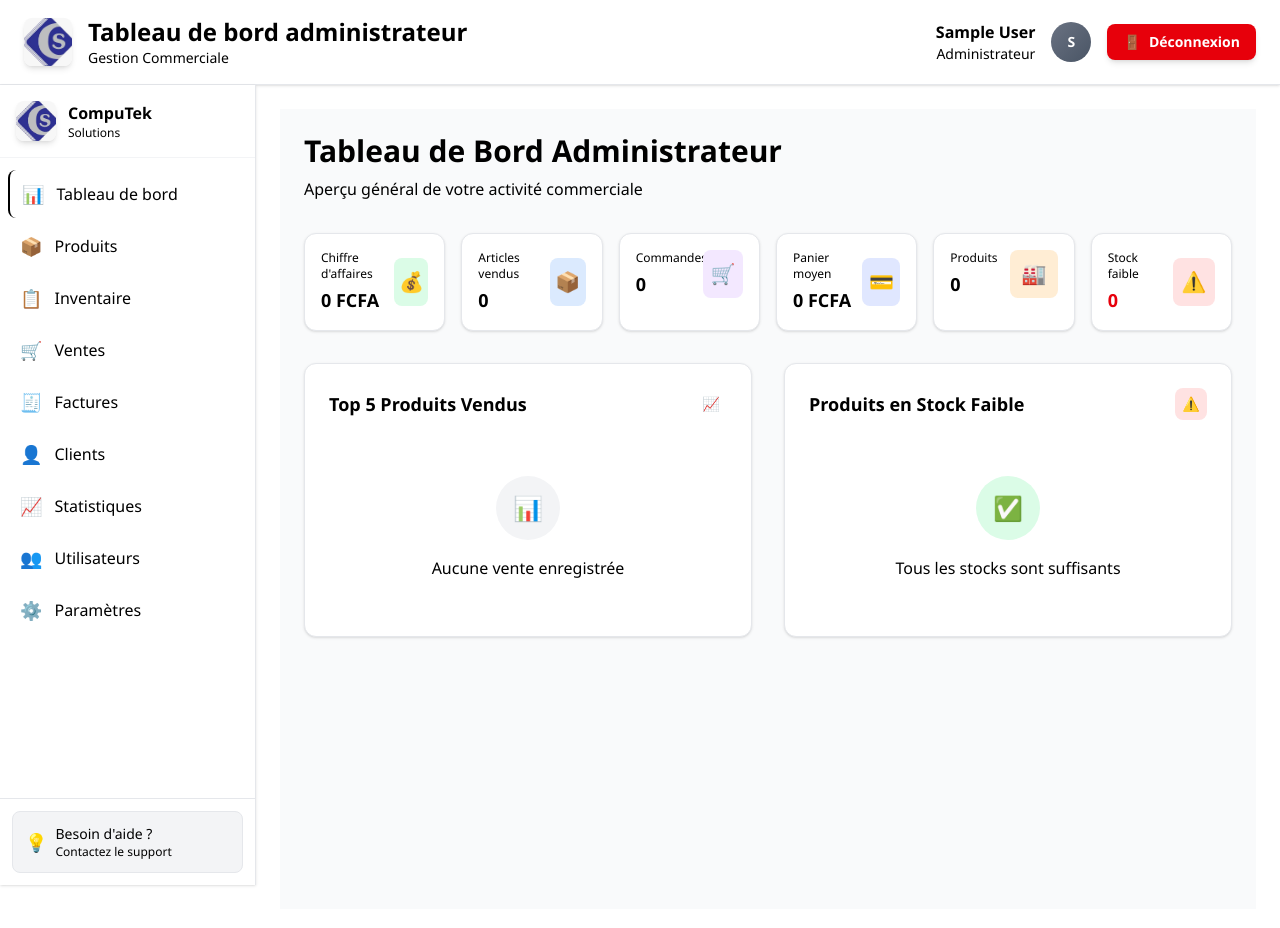
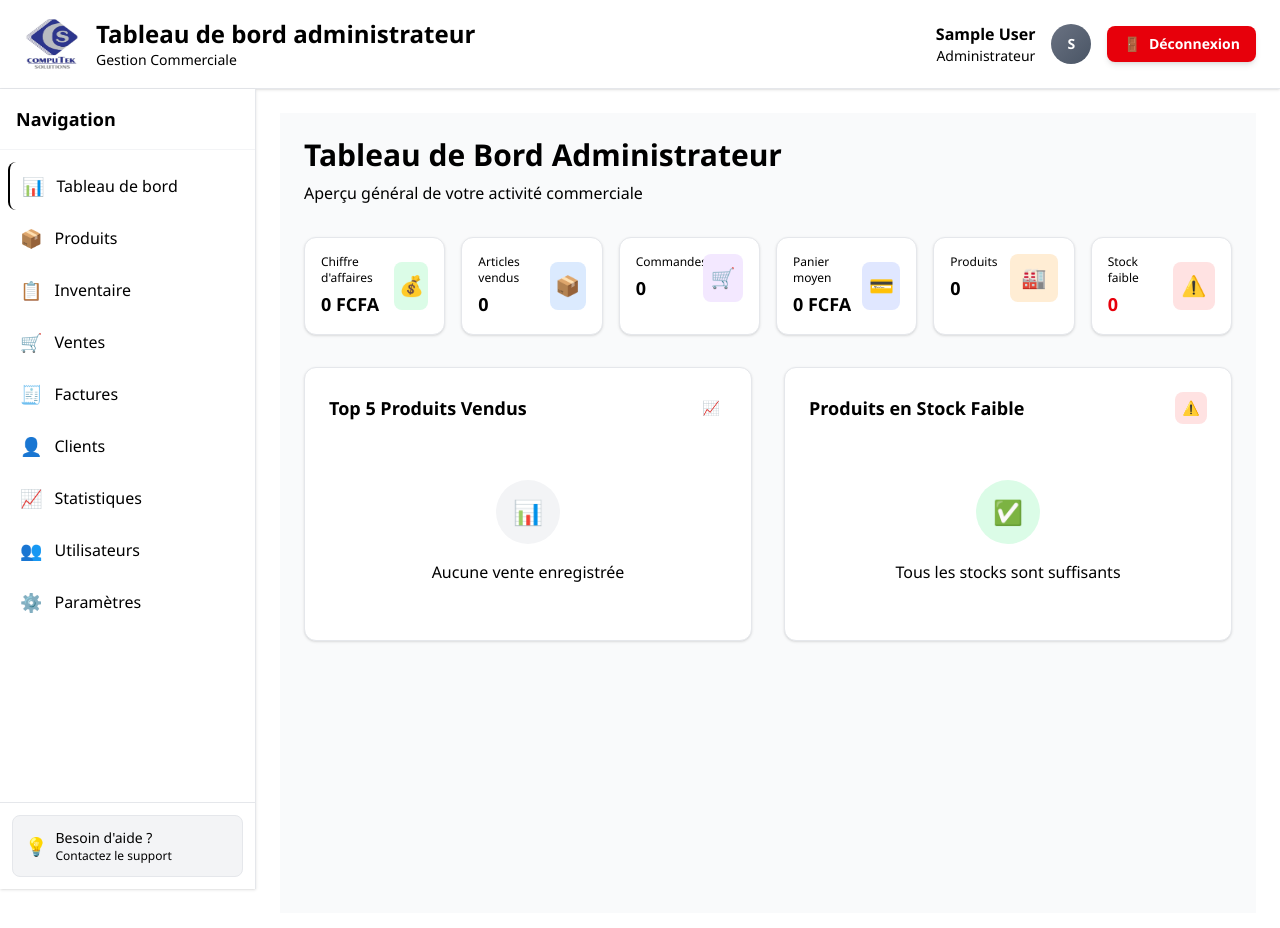
Before and after one commit to CompuTek-Solutions/front_end_computek, a React (Vite) app: page /admin in a window 1280 px wide. Shown: the top 928 px of the page. Built offline with nearby package versions, Linux system fonts and the light colour scheme; sample sign-in values are in the browser's storage.

Commit message:
modification du logo et ajouteur de la validation client

```diff
--- a/src/components/common/Header.jsx
+++ b/src/components/common/Header.jsx
@@ -23,7 +23,11 @@ export default function Header({ title, onToggleSidebar }) {
               <path strokeLinecap="round" strokeLinejoin="round" strokeWidth={2} d="M4 6h16M4 12h16M4 18h16" />
             </svg>
           </button>
-          <img src="/logo.jpg" alt="CompuTek Solutions" className="w-9 h-9 sm:w-12 sm:h-12 rounded-lg object-cover shadow-md flex-shrink-0" />
+          <div className="relative w-12 h-12 sm:w-14 sm:h-14 flex-shrink-0">
+            <div className="relative w-full h-full border border-white/60 overflow-hidden bg-white/95 backdrop-blur ">
+              <img src="/logo.jpg" alt="CompuTek Solutions" className="w-full h-full" />
+            </div>
+          </div>
           <div className="min-w-0">
             <h1 className="text-base sm:text-xl md:text-2xl font-bold text-dark-900 truncate">{title || 'CompuTek Solutions'}</h1>
             <p className="text-xs sm:text-sm text-dark-500 hidden sm:block">Gestion Commerciale</p>
--- a/src/components/common/Sidebar.jsx
+++ b/src/components/common/Sidebar.jsx
@@ -45,12 +45,8 @@ export default function Sidebar({ role, isOpen, onClose }) {
       {/* Logo + Close button on mobile */}
       <div className="flex-shrink-0 p-4 border-b border-gray-100 bg-gradient-to-r from-primary-50 to-transparent">
         <div className="flex items-center justify-between">
-          <div className="flex items-center space-x-3 min-w-0">
-            <img src="/logo.jpg" alt="CompuTek Solutions" className="w-10 h-10 rounded-lg object-cover shadow-md flex-shrink-0" />
-            <div className="min-w-0">
-              <h2 className="font-bold text-dark-900 truncate">CompuTek</h2>
-              <p className="text-xs text-dark-500">Solutions</p>
-            </div>
+          <div className="flex items-center min-w-0">
+            <span className="text-lg font-semibold text-dark-900">Navigation</span>
           </div>
           <button
             onClick={onClose}
--- a/src/pages/admin/AdminInvoices.jsx
+++ b/src/pages/admin/AdminInvoices.jsx
@@ -93,9 +93,9 @@ export default function AdminInvoices() {
             >
               <option value="all">Tous</option>
               <option value="cash">Espèces</option>
-              <option value="card">Carte bancaire</option>
+              {/* <option value="card">Carte bancaire</option>
               <option value="transfer">Virement</option>
-              <option value="check">Chèque</option>
+              <option value="check">Chèque</option> */}
               <option value="paiement_marchand">Paiement marchand</option>
             </select>
           </div>
--- a/src/pages/auth/Login.jsx
+++ b/src/pages/auth/Login.jsx
@@ -39,8 +39,12 @@ export default function Login() {
         <div className="bg-white rounded-2xl shadow-2xl p-8">
           {/* Logo */}
           <div className="text-center mb-8">
-            <img src="/logo.jpg" alt="CompuTek Solutions" className="w-20 h-20 rounded-full mx-auto mb-4 object-cover shadow-lg" />
-            <h1 className="text-4xl font-bold text-dark-900 mb-1">CompuTek Solutions</h1>
+            <div className="relative w-24 h-24 mx-auto mb-4">
+              <div className="relative w-full h-full border border-white/60 overflow-hidden bg-white/95 backdrop-blur">
+                <img src="/logo.jpg" alt="CompuTek Solutions" className="w-full h-full object-contain p-2" />
+              </div>
+            </div>
+            {/* <h1 className="text-4xl font-bold text-dark-900 mb-1">CompuTek Solutions</h1> */}
           </div>
 
           {/* Form */}
--- a/src/pages/seller/NewSale.jsx
+++ b/src/pages/seller/NewSale.jsx
@@ -20,6 +20,7 @@ export default function SellerNewSale() {
   const [posBarcode, setPosBarcode] = useState('');
   const [showProductPanel, setShowProductPanel] = useState(false);
   const [productPage, setProductPage] = useState(0);
+  const [isGeneratingInvoice, setIsGeneratingInvoice] = useState(false);
   const barcodeFieldRef = useRef(null);
 
   const PRODUCTS_PER_PAGE = 18;
@@ -151,6 +152,7 @@ export default function SellerNewSale() {
       client_id: selectedClientId || null,
     };
 
+    setIsGeneratingInvoice(true);
     try {
       await addSale(sale);
       fetchInventory().catch(() => {});
@@ -164,6 +166,8 @@ export default function SellerNewSale() {
     } catch (err) {
       toast.error(err.response?.data?.error || 'Erreur lors de l\'enregistrement de la vente');
       return;
+    } finally {
+      setIsGeneratingInvoice(false);
     }
     setCartItems([]);
     setDiscount(0);
@@ -520,6 +524,7 @@ export default function SellerNewSale() {
             {/* Client */}
             <div>
               <label className="block text-xs font-semibold text-dark-700 mb-1 uppercase tracking-wide">Client (optionnel)</label>
+              <div className="space-y-2">
                 <select
                   value={selectedClientId}
                   onChange={(e) => setSelectedClientId(e.target.value)}
@@ -531,20 +536,56 @@ export default function SellerNewSale() {
                   ))}
                 </select>
                 {!showNewClient ? (
-                <button type="button" onClick={() => setShowNewClient(true)} className="text-xs text-primary-600 hover:text-primary-700 font-medium mt-1">
-                  + Nouveau client
+                  <button
+                    type="button"
+                    onClick={() => setShowNewClient(true)}
+                    className="w-full py-2 px-3 bg-[#0369a1] hover:bg-[#0284c7] text-white rounded-lg text-sm font-medium transition-colors flex items-center justify-center gap-2"
+                  >
+                    <span>➕</span>
+                    <span>Ajouter un nouveau client</span>
                   </button>
                 ) : (
                   <form onSubmit={handleAddClient} className="space-y-2 mt-2 pt-2 border-t border-gray-200">
-                  <input type="text" placeholder="Nom *" value={newClient.name} onChange={(e) => setNewClient((p) => ({ ...p, name: e.target.value }))} className="w-full px-3 py-1.5 border border-gray-300 rounded-lg text-dark-900 bg-white text-sm" required />
-                  <input type="email" placeholder="Email" value={newClient.email} onChange={(e) => setNewClient((p) => ({ ...p, email: e.target.value }))} className="w-full px-3 py-1.5 border border-gray-300 rounded-lg text-dark-900 bg-white text-sm" />
-                  <input type="tel" placeholder="Téléphone" value={newClient.phone} onChange={(e) => setNewClient((p) => ({ ...p, phone: e.target.value }))} className="w-full px-3 py-1.5 border border-gray-300 rounded-lg text-dark-900 bg-white text-sm" />
+                    <input
+                      type="text"
+                      placeholder="Nom *"
+                      value={newClient.name}
+                      onChange={(e) => setNewClient((p) => ({ ...p, name: e.target.value }))}
+                      className="w-full px-3 py-1.5 border border-gray-300 rounded-lg text-dark-900 bg-white text-sm"
+                      required
+                    />
+                    <input
+                      type="email"
+                      placeholder="Email"
+                      value={newClient.email}
+                      onChange={(e) => setNewClient((p) => ({ ...p, email: e.target.value }))}
+                      className="w-full px-3 py-1.5 border border-gray-300 rounded-lg text-dark-900 bg-white text-sm"
+                    />
+                    <input
+                      type="tel"
+                      placeholder="Téléphone"
+                      value={newClient.phone}
+                      onChange={(e) => setNewClient((p) => ({ ...p, phone: e.target.value }))}
+                      className="w-full px-3 py-1.5 border border-gray-300 rounded-lg text-dark-900 bg-white text-sm"
+                    />
                     <div className="flex gap-2">
-                    <button type="submit" className="flex-1 py-1.5 bg-primary-600 text-white rounded-lg text-sm font-medium hover:bg-primary-700">Enregistrer</button>
-                    <button type="button" onClick={() => { setShowNewClient(false); setNewClient({ name: '', email: '', phone: '', address: '' }); }} className="flex-1 py-1.5 border border-gray-300 text-dark-700 rounded-lg text-sm hover:bg-gray-50">Annuler</button>
+                      <button
+                        type="submit"
+                        className="flex-1 py-1.5 bg-[#047857] hover:bg-[#059669] text-white rounded-lg text-sm font-medium transition-colors"
+                      >
+                        Enregistrer
+                      </button>
+                      <button
+                        type="button"
+                        onClick={() => { setShowNewClient(false); setNewClient({ name: '', email: '', phone: '', address: '' }); }}
+                        className="flex-1 py-1.5 border border-gray-300 text-dark-700 rounded-lg text-sm hover:bg-gray-50 transition-colors"
+                      >
+                        Annuler
+                      </button>
                     </div>
                   </form>
                 )}
+              </div>
             </div>
 
             {/* Notes */}
@@ -581,11 +622,20 @@ export default function SellerNewSale() {
 
             <button
               onClick={async () => { await handleCompleteSale(); focusBarcodeField(); }}
-              disabled={cartItems.length === 0}
+              disabled={cartItems.length === 0 || isGeneratingInvoice}
               className="w-full bg-[#047857] hover:bg-[#059669] disabled:bg-gray-400 text-white font-bold py-4 rounded-xl transition-all disabled:cursor-not-allowed flex items-center justify-center gap-2 text-base shadow-md"
             >
+              {isGeneratingInvoice ? (
+                <>
+                  <span className="animate-spin">⏳</span>
+                  <span>Génération de la facture...</span>
+                </>
+              ) : (
+                <>
                   <span>✅</span>
                   <span>Valider la vente</span>
+                </>
+              )}
             </button>
 
             {cartItems.length > 0 && (
--- a/src/utils/helpers.js
+++ b/src/utils/helpers.js
@@ -62,6 +62,9 @@ export const generateInvoiceNumber = () => {
  * Ouvre une fenêtre d'impression pour la facture (vente).
  * @param {Object} sale - { id, total_amount|total, discount_amount|discount, payment_method, created_at|date, items: [{ name, product_name, quantity, unit_price, price, subtotal, total }] }
  */
+
+
+
 export const printInvoice = (sale) => {
   const total = sale.total_amount ?? sale.total ?? 0;
   const discount = sale.discount_amount ?? sale.discount ?? 0;
```
Also changed, not shown: public/logo.jpg. Lines whose indentation alone changed are shown as unchanged.
